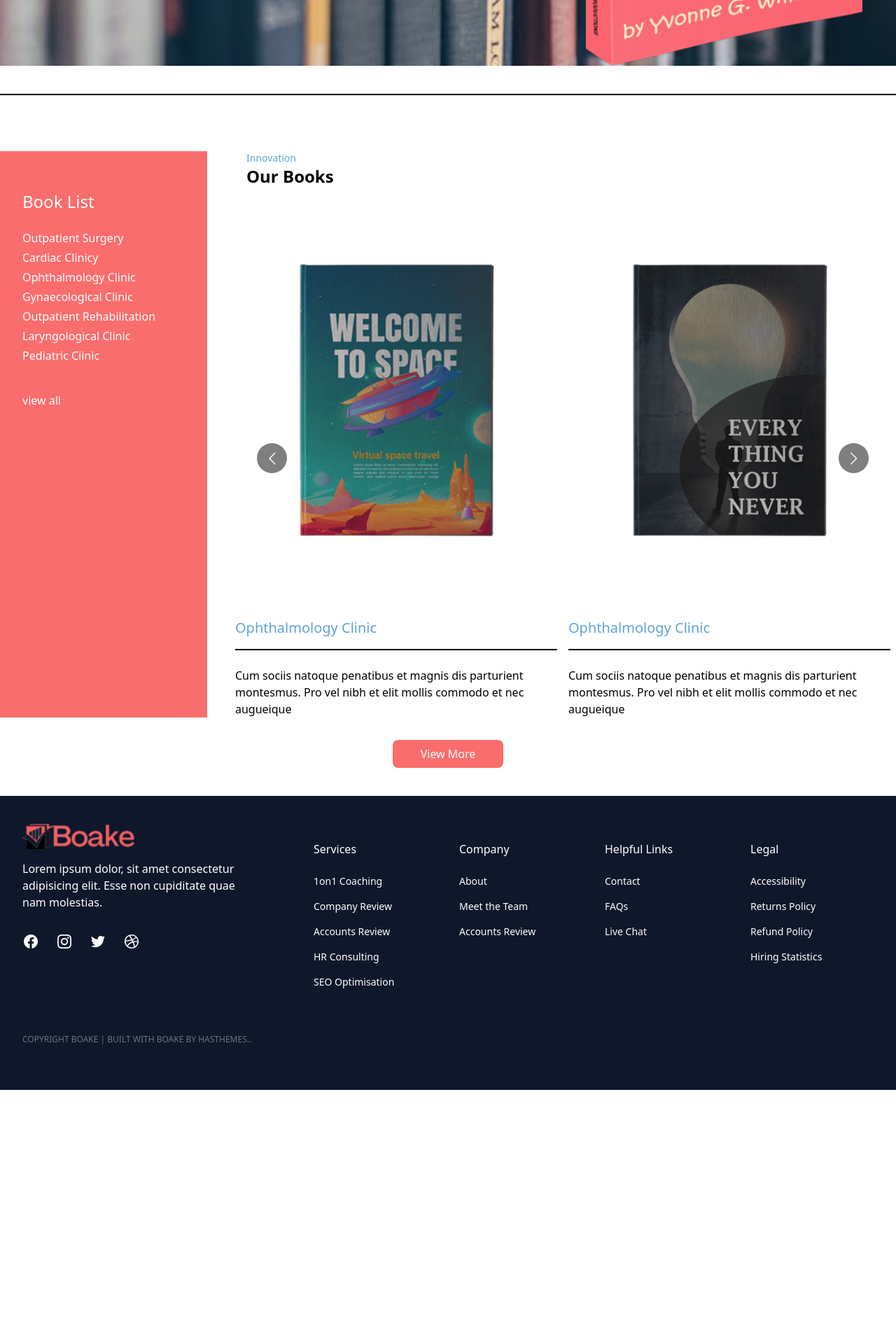
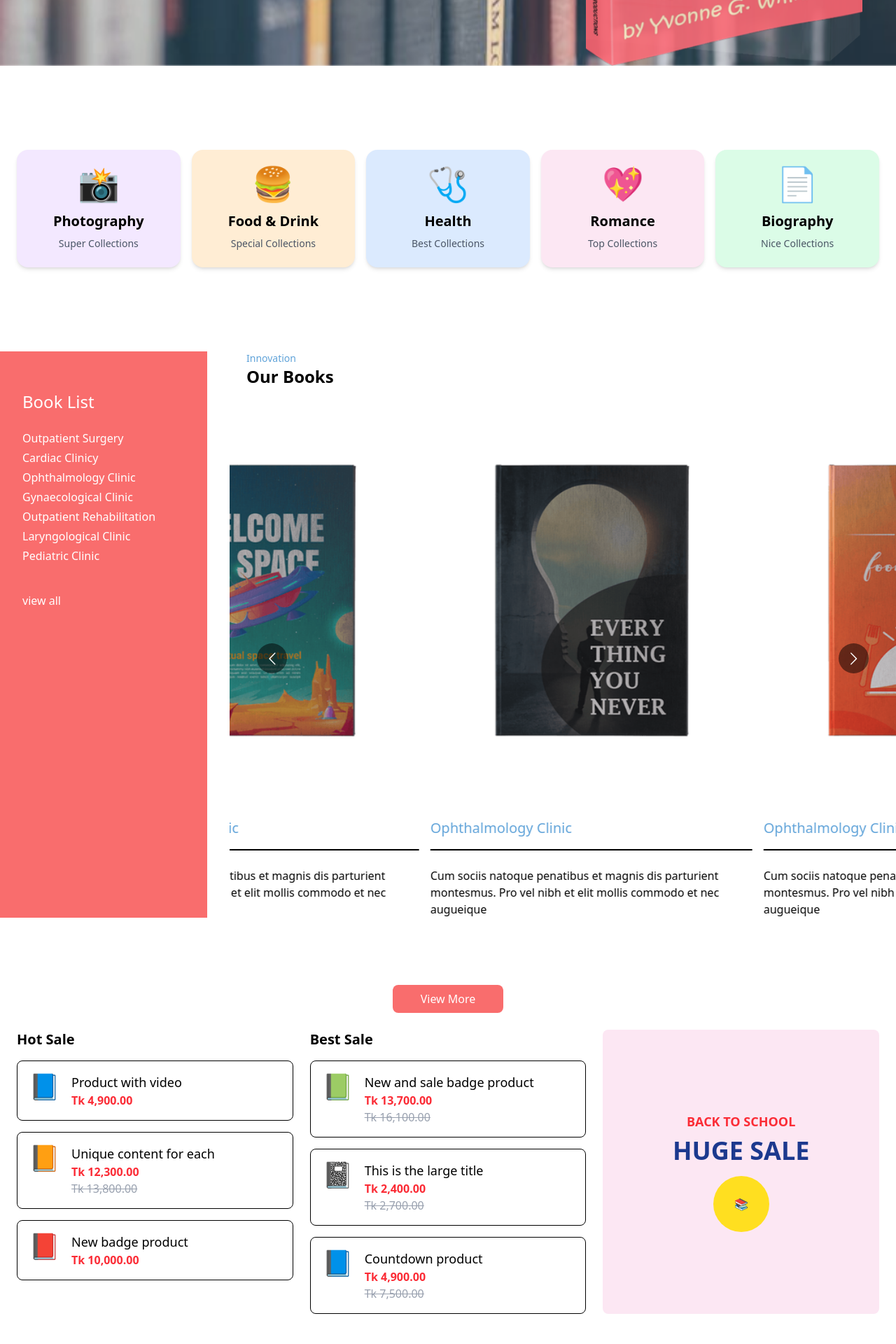
Before and after one commit to pronoybanik/Book-shop-frontend, a React (Vite) app: page / in a window 1280 px wide. Shown: the part 620-2540 px from the top of the page at 70% size. Before the commit the page ends 2177 px from the top, so only its background shows below. Built offline with nearby package versions, Linux system fonts and the light colour scheme.

Commit message:
add home page new 2 section

```diff
--- /dev/null
+++ b/src/components/HomeComponents/BestSellProduct.tsx
@@ -0,0 +1,65 @@
+import React from "react";
+
+const products = {
+  hotSale: [
+    { title: "Product with video", price: "Tk 4,900.00", img: "📘" },
+    { title: "Unique content for each", price: "Tk 12,300.00", oldPrice: "Tk 13,800.00", img: "📙" },
+    { title: "New badge product", price: "Tk 10,000.00", img: "📕" },
+  ],
+  bestSale: [
+    { title: "New and sale badge product", price: "Tk 13,700.00", oldPrice: "Tk 16,100.00", img: "📗" },
+    { title: "This is the large title", price: "Tk 2,400.00", oldPrice: "Tk 2,700.00", img: "📓" },
+    { title: "Countdown product", price: "Tk 4,900.00", oldPrice: "Tk 7,500.00", img: "📘" },
+  ],
+};
+
+const ProductCard = ({ title, price, oldPrice, img }) => (
+  <div className="flex items-start gap-4 p-4 border rounded-lg hover:shadow-md">
+    <div className="text-4xl">{img}</div>
+    <div>
+      <h4 className="text-lg font-medium">{title}</h4>
+      <p className="text-red-500 font-semibold">{price}</p>
+      {oldPrice && <p className="text-gray-400 line-through">{oldPrice}</p>}
+    </div>
+  </div>
+);
+
+const BestSellProduct = () => {
+  return (
+    <div className="container mx-auto p-6 grid grid-cols-1 lg:grid-cols-3 gap-6">
+      {/* Hot Sale and Best Sale Columns */}
+      <div className="lg:col-span-2 grid grid-cols-1 md:grid-cols-2 gap-6">
+        {/* Hot Sale Column */}
+        <div>
+          <h2 className="text-xl font-semibold mb-4">Hot Sale</h2>
+          <div className="flex flex-col gap-4">
+            {products.hotSale.map((product, index) => (
+              <ProductCard key={index} {...product} />
+            ))}
+          </div>
+        </div>
+
+        {/* Best Sale Column */}
+        <div>
+          <h2 className="text-xl font-semibold mb-4">Best Sale</h2>
+          <div className="flex flex-col gap-4">
+            {products.bestSale.map((product, index) => (
+              <ProductCard key={index} {...product} />
+            ))}
+          </div>
+        </div>
+      </div>
+
+      {/* Promotional Banner */}
+      <div className="bg-pink-100 rounded-lg p-6 flex flex-col items-center justify-center">
+        <h2 className="text-red-500 font-bold text-lg mb-2">BACK TO SCHOOL</h2>
+        <p className="text-4xl font-bold text-blue-900 mb-4">HUGE SALE</p>
+        <div className="bg-yellow-300 rounded-full w-20 h-20 flex items-center justify-center">
+          📚
+        </div>
+      </div>
+    </div>
+  );
+};
+
+export default BestSellProduct;
--- /dev/null
+++ b/src/components/HomeComponents/CategoryCards.tsx
@@ -0,0 +1,53 @@
+import React from "react";
+
+const categories = [
+  {
+    title: "Photography",
+    subtitle: "Super Collections",
+    icon: "📸",
+    bgColor: "bg-purple-100",
+  },
+  {
+    title: "Food & Drink",
+    subtitle: "Special Collections",
+    icon: "🍔",
+    bgColor: "bg-orange-100",
+  },
+  {
+    title: "Health",
+    subtitle: "Best Collections",
+    icon: "🩺",
+    bgColor: "bg-blue-100",
+  },
+  {
+    title: "Romance",
+    subtitle: "Top Collections",
+    icon: "💖",
+    bgColor: "bg-pink-100",
+  },
+  {
+    title: "Biography",
+    subtitle: "Nice Collections",
+    icon: "📄",
+    bgColor: "bg-green-100",
+  },
+];
+
+const CategoryCards = () => {
+  return (
+    <div className="mx-auto max-w-screen-2xl grid grid-cols-1 sm:grid-cols-2 lg:grid-cols-5 gap-4 p-6 mt-24">
+      {categories.map((category, index) => (
+        <div
+          key={index}
+          className={`flex flex-col items-center justify-center p-6 rounded-2xl shadow-md ${category.bgColor}`}
+        >
+          <div className="text-5xl mb-4">{category.icon}</div>
+          <h2 className="text-xl font-bold mb-2">{category.title}</h2>
+          <p className="text-sm text-gray-600">{category.subtitle}</p>
+        </div>
+      ))}
+    </div>
+  );
+};
+
+export default CategoryCards;
--- a/src/components/HomeComponents/Header.tsx
+++ b/src/components/HomeComponents/Header.tsx
@@ -45,7 +45,7 @@ const ImageBanner = () => {
       ))}
 
       {/* Content Section */}
-      <div className="relative z-10 flex flex-col md:flex-row items-center justify-between h-full px-6 md:px-12">
+      <div className="mx-auto max-w-screen-2xl relative z-10 flex flex-col md:flex-row items-center justify-between h-full px-6 md:px-12">
         {/* Left Content */}
         <div className="text-center md:text-left max-w-lg px-4">
           <p className="text-white font-serif font-semibold text-3xl md:text-4xl lg:text-5xl mb-4">
--- a/src/components/HomeComponents/NavBar.tsx
+++ b/src/components/HomeComponents/NavBar.tsx
@@ -18,7 +18,7 @@ const NavBar = () => {
   return (
     <section className="sticky top-0 z-50 bg-white shadow-md">
       <header>
-        <div className="mx-auto max-w-screen-xl px-4 sm:px-6 lg:px-8">
+        <div className="mx-auto max-w-screen-2xl px-4 sm:px-6 lg:px-8">
           <div className="flex h-16 items-center justify-between">
             {/* Logo */}
             <div className="md:flex md:items-center md:gap-12">
--- a/src/components/HomeComponents/Products.tsx
+++ b/src/components/HomeComponents/Products.tsx
@@ -41,8 +41,7 @@ const Products = () => {
 
   return (
     <section>
-      <p className="border mt-10" />
-      <div className="grid grid-cols-1 gap-4 lg:grid-cols-4 lg:gap-8 max-w-7xl mx-auto mt-20">
+      <div className="grid grid-cols-1 gap-4 lg:grid-cols-4 lg:gap-8 max-w-screen-2xl mx-auto m-24">
         <div className="bg-[#f96d6d] ">
           <div className="mt-14 ml-8">
             <p className=" text-2xl mb-6 text-white font-sans">Book List</p>
--- a/src/pages/AllProducts/AllProducts.tsx
+++ b/src/pages/AllProducts/AllProducts.tsx
@@ -16,7 +16,7 @@ const AllProducts = () => {
           <p className="mt-4 max-w-md text-gray-500">
             Lorem ipsum, dolor sit amet consectetur adipisicing elit. Itaque
             praesentium cumque iure dicta incidunt est ipsam, officia dolor
-            fugit natus?
+            fugit natus
           </p>
         </header>
 
--- a/src/pages/Home/Home.tsx
+++ b/src/pages/Home/Home.tsx
@@ -1,12 +1,16 @@
 import React from "react";
 import Header from "../../components/HomeComponents/Header";
 import Products from "../../components/HomeComponents/Products";
+import CategoryCards from "../../components/HomeComponents/CategoryCards";
+import BestSellProduct from "../../components/HomeComponents/BestSellProduct";
 
 const Home = () => {
   return (
     <div>
       <Header />
+      <CategoryCards />
       <Products />
+      <BestSellProduct />
     </div>
   );
 };
```
